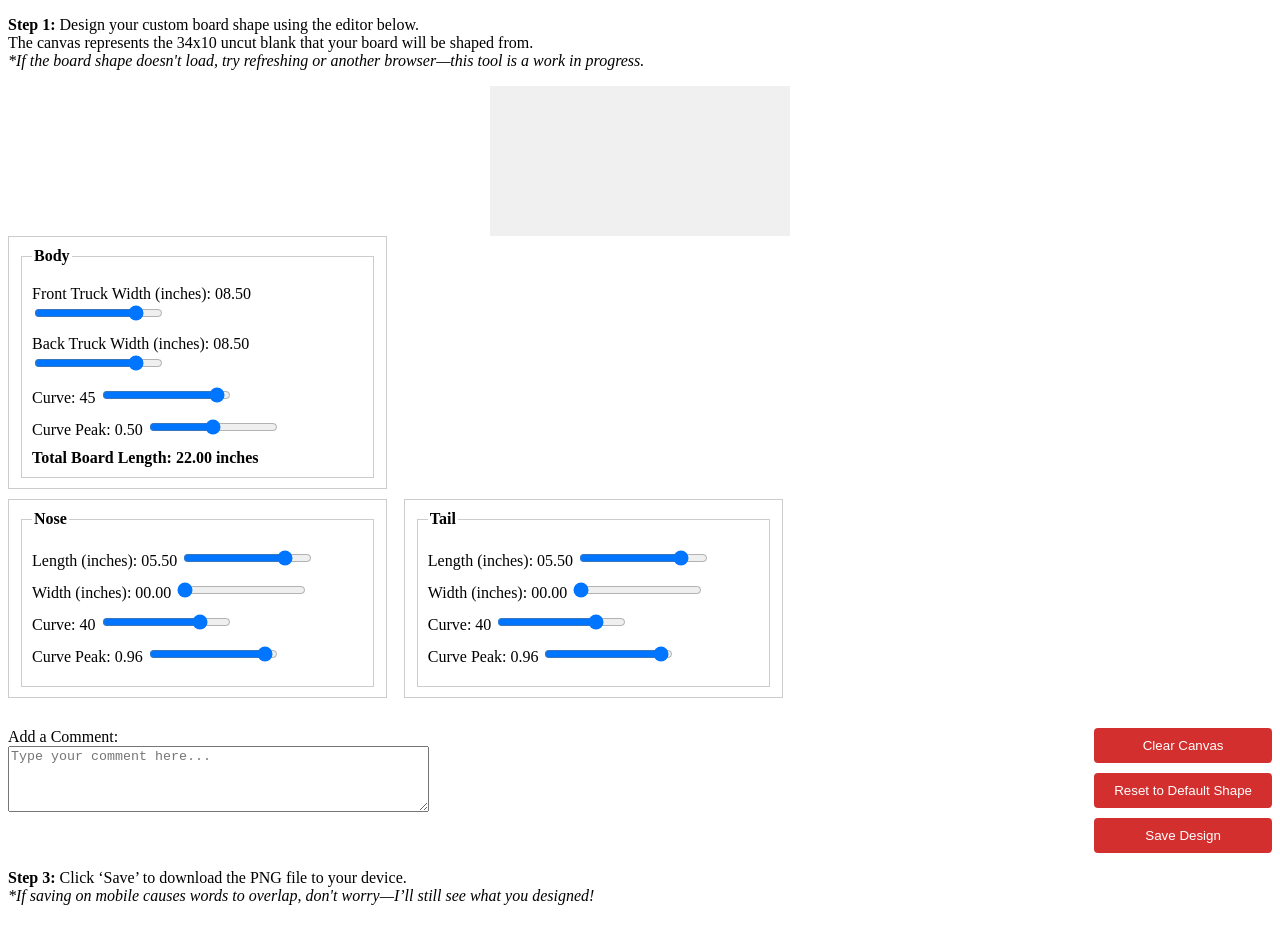
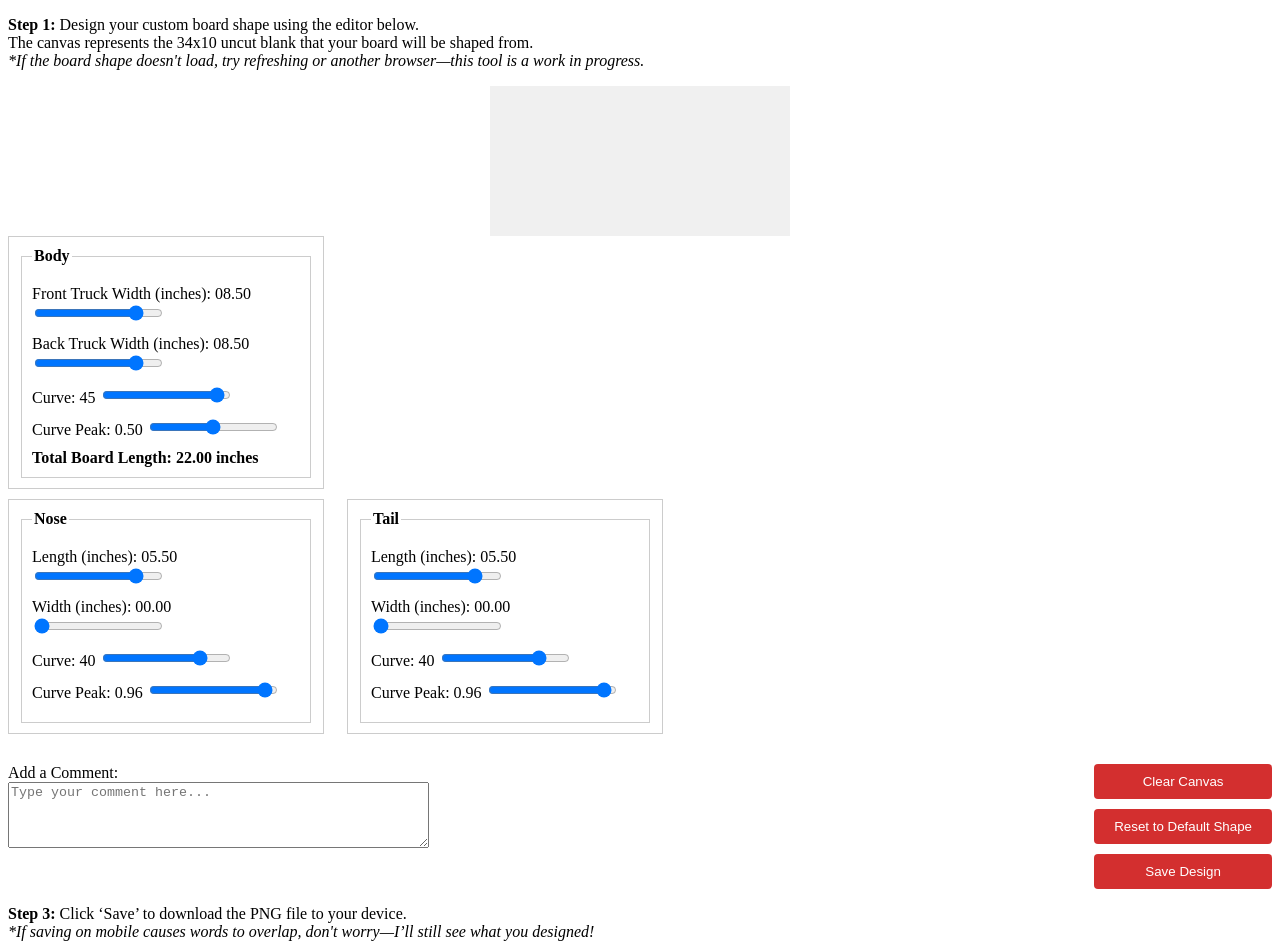
Before and after one commit to phillthebacon/crispyshape, a plain HTML site: page index.html in a window 1280 px wide. Before the commit the page ends 921 px from the top, so only its background shows below. Drawn offline with Linux system fonts and the light colour scheme; a script that the page names is missing.

Commit message:
Update index.html

```diff
--- a/index.html
+++ b/index.html
@@ -99,7 +99,7 @@
     /* ============== MEDIA QUERIES ============== */
 
     /* ----- MOBILE (MAX 768px) ----- */
-    @media screen and (max-width: 1024px) {
+    @media screen and (max-: 1024px) {
       /* Show tab buttons on mobile */
       .tab-buttons {
         display: flex;
@@ -124,8 +124,8 @@
       .panel {
         display: inline-block; /* or 'flex', but inline-block is simpler here */
         vertical-align: top;
-        width: 30%;
-        margin-right: 1%;
+        width: 25%;
+        margin-right: 1.5%;
       }
 
       /* Remove the right margin from the last panel if you want */
```
